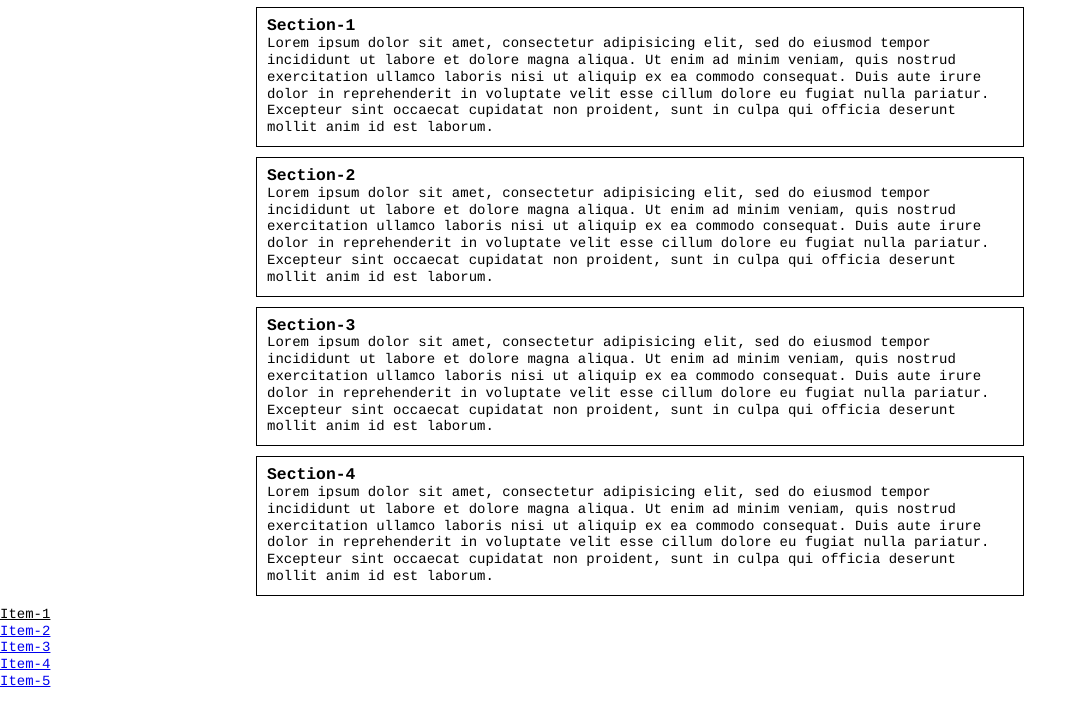
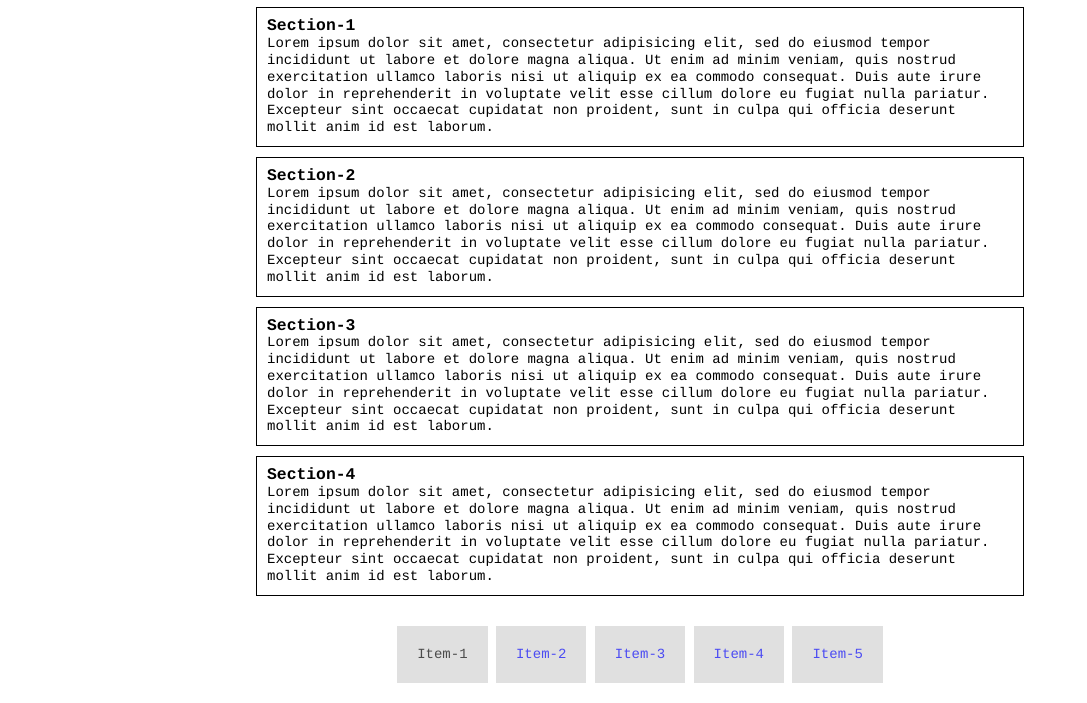
Before and after one commit to Bnjackson/DOM_Manipulation_Practise, a plain HTML site: page index.html in a window 1280 px wide. Shown: the part 133-836 px from the top of the page, without its empty margins (0-1087 px from the left). Drawn offline with Linux system fonts and the light colour scheme.

Commit message:
Update style.css

```diff
--- a/CSS/style.css
+++ b/CSS/style.css
@@ -44,3 +44,26 @@ Section
 #demo {
   color: blue;
 }
+
+/*
+List
+*/
+.list {
+  margin-left: auto;
+  margin-right: auto;
+  padding:20px;
+  list-style-type: none;
+  width: auto;
+  text-align: center;
+}
+
+.list li {
+  display: inline-block;
+  padding: 20px;
+  background: lightgray;
+  opacity: 70%;
+}
+
+.list li a {
+  text-decoration: none;
+}
```
